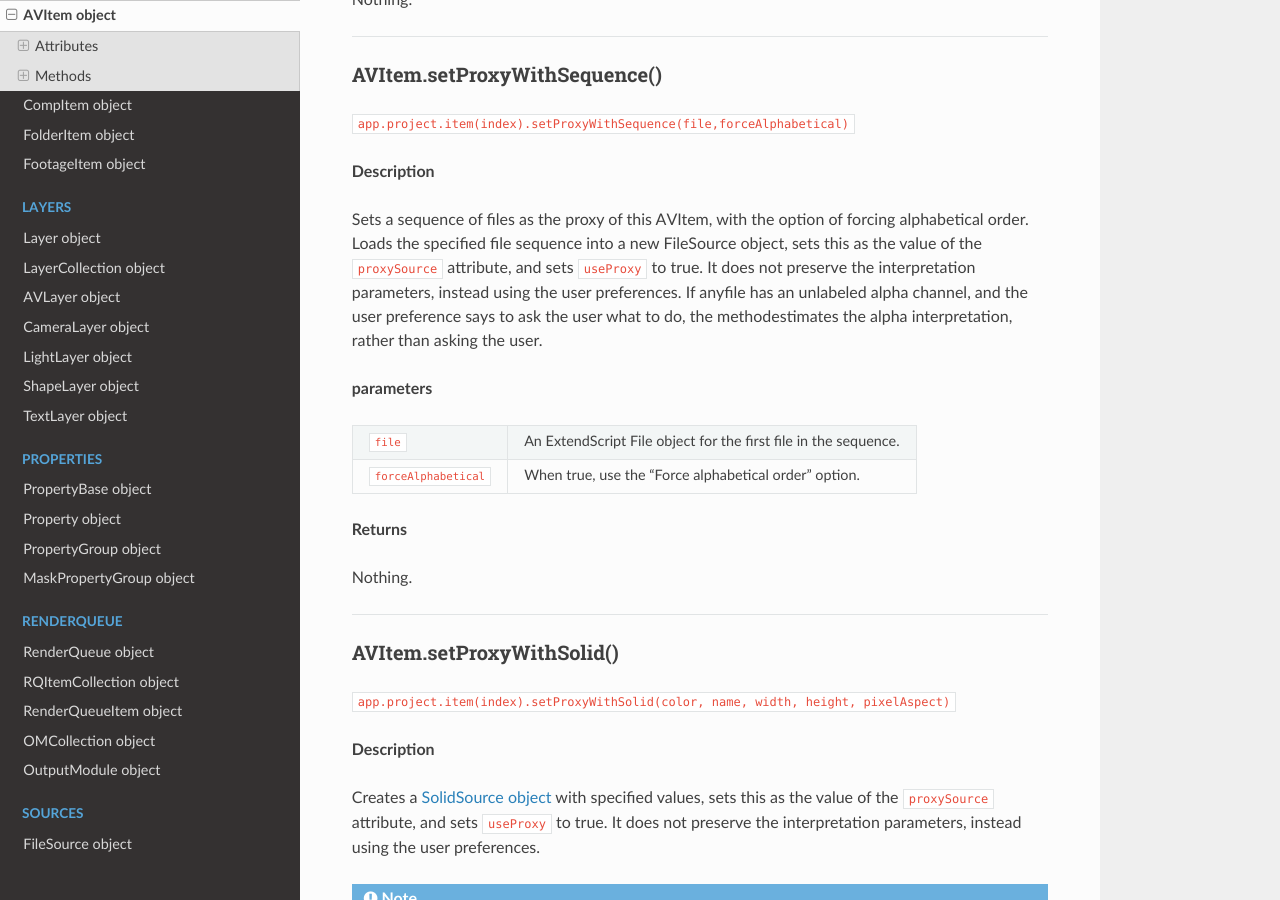
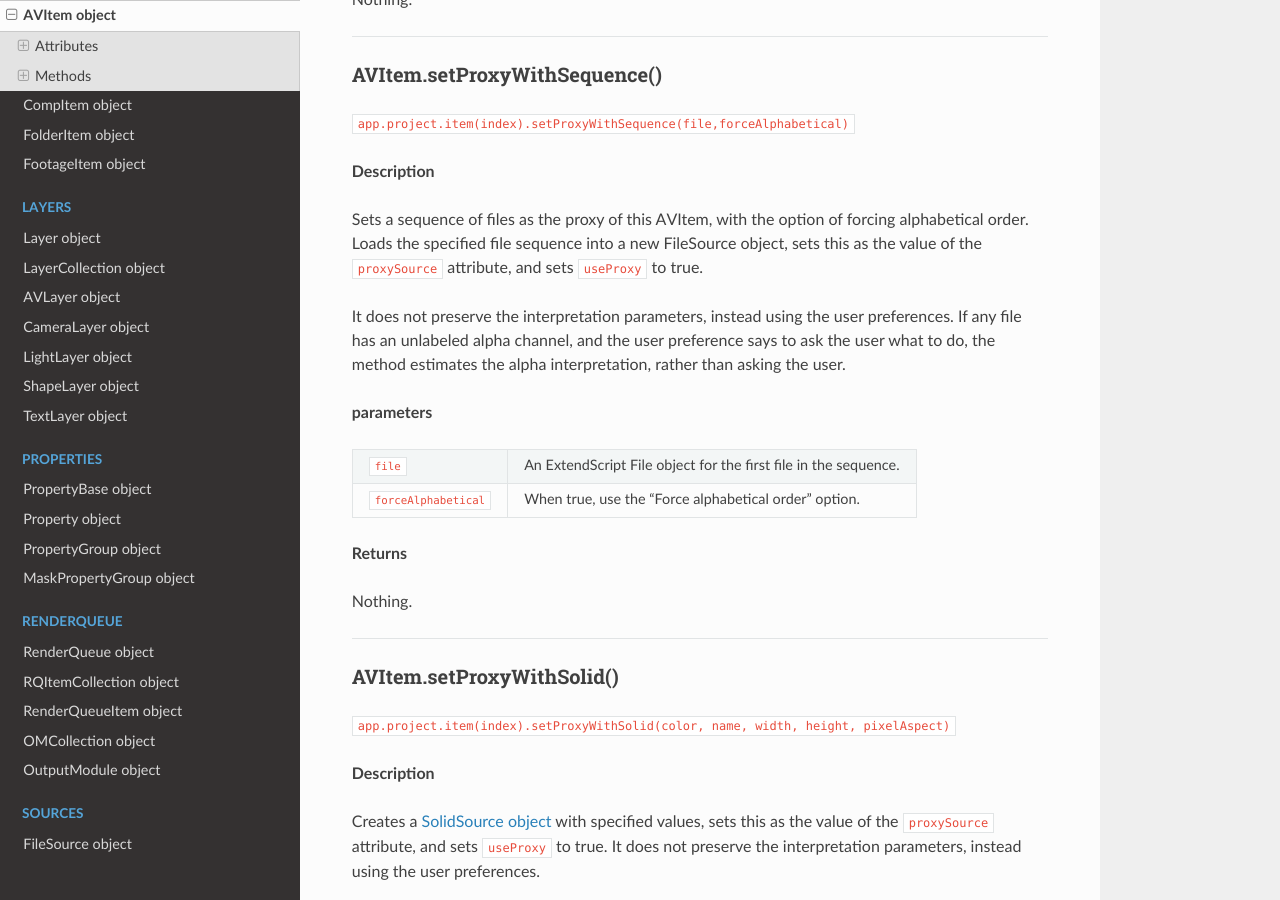
Before and after one commit to docsforadobe/after-effects-scripting-guide, a Sphinx documentation site: the page built from docs/avitem.rst, in a window 1280 px wide and 900 px high, scrolled down 8171 px. Built offline with Sphinx 7.4.7 and the Read the Docs theme 2.0.0, drawn with Linux system fonts in a browser that asks for light colours.

Commit message:
Fixes OCR issues in avitem

```diff
--- a/docs/avitem.rst
+++ b/docs/avitem.rst
@@ -383,7 +383,11 @@
 
 **Description**
 
-Sets a sequence of files as the proxy of this AVItem, with the option of forcing alphabetical order. Loads the specified file sequence into a new FileSource object, sets this as the value of the ``proxySource`` attribute, and sets ``useProxy`` to true. It does not preserve the interpretation parameters, instead using the user preferences. If anyfile has an unlabeled alpha channel, and the user preference says to ask the user what to do, the methodestimates the alpha interpretation, rather than asking the user.
+Sets a sequence of files as the proxy of this AVItem, with the option of forcing alphabetical order.
+Loads the specified file sequence into a new FileSource object, sets this as the value of the ``proxySource`` attribute, and sets ``useProxy`` to true.
+
+It does not preserve the interpretation parameters, instead using the user preferences.
+If any file has an unlabeled alpha channel, and the user preference says to ask the user what to do, the method estimates the alpha interpretation, rather than asking the user.
 
 **parameters**
 
```
